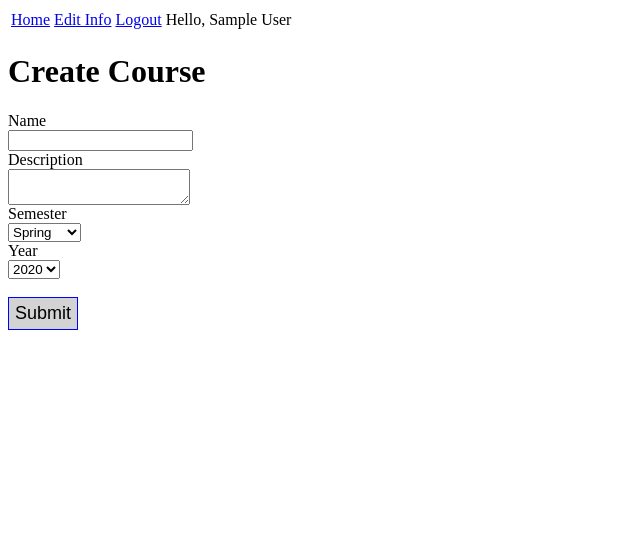
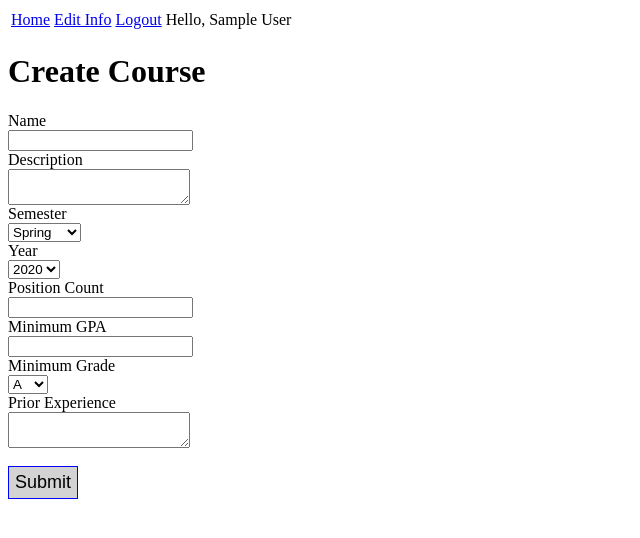
Before and after one commit to alohamac/TA-Portal, a Flask app: page /professor/courses/create in a window 1280 px wide. Shown: the top 538 px of the page, without its empty margins (0-640 px from the left). Run offline with Flask 2, Linux system fonts and the light colour scheme; a user stored in the database is signed in; tables that the repository leaves empty hold one stand-in row (values such as "Sample post").

Commit message:
Add new metadata fields.

```diff
--- a/app/forms.py
+++ b/app/forms.py
@@ -1,5 +1,6 @@
 from flask_wtf import FlaskForm
-from wtforms import StringField, SubmitField, SelectField, TextAreaField, PasswordField, BooleanField, IntegerField, DecimalField, DateField
+from wtforms import StringField, SubmitField, SelectField, TextAreaField, PasswordField, BooleanField, IntegerField,\
+    DecimalField, DateField
 from wtforms.validators import  ValidationError, DataRequired, EqualTo, Length, Email, EqualTo, Optional
 
 from app.models import User
@@ -17,7 +18,7 @@ validYears = [
     '2029'
 ]
 
-validPastYears =  [
+validPastYears = [
     '2013',
     '2014',
     '2015',
@@ -27,6 +28,7 @@ validPastYears =  [
     '2019',
     '2020'
 ]
+
 validSemesters = [
     'Spring',
     'Summer',
@@ -46,6 +48,7 @@ validGrades = [
     'D',
     'F'
 ]
+
 
 class RegisterForm(FlaskForm):
     name = StringField('Name', validators=[DataRequired()])
@@ -70,24 +73,41 @@ class LoginForm(FlaskForm):
 class InfoForm(FlaskForm):
     name = StringField('Name', validators=[Length(max=70)])
     phone = IntegerField('Phone', validators=[Optional()])
-    wsuID = StringField('WSU ID',validators=[Length(max=8)])
+    wsuID = StringField('WSU ID', validators=[Length(max=8)])
 
     # additional information (students only)
     gpa = DecimalField('GPA',validators=[Optional()])
     major = StringField('Major', validators=[Optional()])
-    graduation = DateField('Expected Graduation', format ='%m/%Y', validators=[Optional()])
+    graduation = DateField('Expected Graduation', format='%m/%Y', validators=[Optional()])
     submit = SubmitField('Save')
 
 
-class CourseMetadataForm(FlaskForm):
+class CreateCourseForm(FlaskForm):
     name = StringField('Name', validators=[Length(max=64), DataRequired()])
     description = TextAreaField('Description', validators=[Length(max=1024), DataRequired()])
     semester = SelectField('Semester', choices=validSemesters, validators=[DataRequired()])
     year = SelectField('Year', choices=validYears)
+    position_count = IntegerField('Position Count', validators=[DataRequired()])
+    minimum_gpa = DecimalField('Minimum GPA', validators=[DataRequired()], places=2)
+    minimum_grade = SelectField('Minimum Grade', choices=validGrades, validators=[DataRequired()])
+    prior_experience = TextAreaField('Prior Experience', validators=[Length(max=1024), DataRequired()])
     submit = SubmitField('Submit')
+
+
+class EditCourseForm(FlaskForm):
+    name = StringField('Name', validators=[Length(max=64)])
+    description = TextAreaField('Description', validators=[Length(max=1024)])
+    semester = SelectField('Semester', choices=validSemesters)
+    year = SelectField('Year', choices=validYears)
+    position_count = IntegerField('Position Count', validators=[Optional()])
+    minimum_gpa = DecimalField('Minimum GPA', places=2, validators=[Optional()])
+    minimum_grade = SelectField('Minimum Grade', choices=validGrades)
+    prior_experience = TextAreaField('Prior Experience', validators=[Length(max=1024)])
+    submit = SubmitField('Submit')
+
 
 class ApplicationForm(FlaskForm):
     semester = SelectField('Semester Taken', choices=validSemesters, validators=[DataRequired()])
-    year = SelectField('Year Taken', choices = validPastYears, validators=[DataRequired()])
-    grade = SelectField('Grade received', choices =validGrades, validators=[DataRequired()])
+    year = SelectField('Year Taken', choices=validPastYears, validators=[DataRequired()])
+    grade = SelectField('Grade received', choices=validGrades, validators=[DataRequired()])
     submit = SubmitField('Apply')
--- a/app/routes.py
+++ b/app/routes.py
@@ -5,7 +5,7 @@ from flask_login import current_user, login_user, logout_user, login_required
 
 from app import app, db
 from app.models import User, Course, Application
-from app.forms import LoginForm, RegisterForm, InfoForm, CourseMetadataForm, ApplicationForm
+from app.forms import LoginForm, RegisterForm, InfoForm, CreateCourseForm, ApplicationForm, EditCourseForm
 
 
 @app.before_first_request
@@ -102,11 +102,13 @@ def professor_register():
 @login_required
 @professor
 def professor_create_course():
-    form = CourseMetadataForm()
+    form = CreateCourseForm()
 
     if form.validate_on_submit():
         course = Course(name=form.name.data, description=form.description.data,
-                        semester=form.semester.data, year=form.year.data, professor=current_user.id)
+                        semester=form.semester.data, year=form.year.data, professor=current_user.id,
+                        position_count=form.position_count.data, minimum_gpa=form.position_count.data,
+                        minimum_grade=form.minimum_grade.data, prior_experience=form.prior_experience.data)
         db.session.add(course)
         db.session.commit()
         flash('Course created')
@@ -121,7 +123,7 @@ def professor_create_course():
 @professor
 def professor_edit_course(id):
     course = Course.query.get_or_404(id)
-    form = CourseMetadataForm()
+    form = EditCourseForm()
 
     if form.validate_on_submit():
         if form.name.data:
@@ -132,6 +134,14 @@ def professor_edit_course(id):
             course.semester = form.semester.data
         if form.year.data:
             course.year = form.year.data
+        if form.position_count.data:
+            course.position_count = form.position_count.data
+        if form.minimum_gpa.data:
+            course.minimum_gpa = form.minimum_gpa.data
+        if form.minimum_grade.data:
+            course.minimum_grade = form.minimum_grade.data
+        if form.prior_experience.data:
+            course.prior_experience = form.prior_experience.data
 
         db.session.commit()
 
@@ -140,6 +150,7 @@ def professor_edit_course(id):
     else:
         form.semester.data = course.semester
         form.year.data = str(course.year)
+        form.minimum_grade.data = course.minimum_grade
 
     return render_template('professor/edit_course.html', form=form, course=course)
 
--- a/app/templates/professor/create_course.html
+++ b/app/templates/professor/create_course.html
@@ -29,6 +29,30 @@
                 {% for error in form.year.errors %}
                     <span style="color: red;">[{{ error }}]</span><br>
                 {% endfor %}
+
+                {{ form.position_count.label }}<br>
+                {{ form.position_count }}<br>
+                {% for error in form.position_count.errors %}
+                    <span style="color: red;">[{{ error }}]</span><br>
+                {% endfor %}
+
+                {{ form.minimum_gpa.label }}<br>
+                {{ form.minimum_gpa }}<br>
+                {% for error in form.minimum_gpa.errors %}
+                    <span style="color: red;">[{{ error }}]</span><br>
+                {% endfor %}
+
+                {{ form.minimum_grade.label }}<br>
+                {{ form.minimum_grade }}<br>
+                {% for error in form.minimum_grade.errors %}
+                    <span style="color: red;">[{{ error }}]</span><br>
+                {% endfor %}
+
+                {{ form.prior_experience.label }}<br>
+                {{ form.prior_experience }}<br>
+                {% for error in form.prior_experience.errors %}
+                    <span style="color: red;">[{{ error }}]</span><br>
+                {% endfor %}
             </div>
             <br>
             {{ form.submit(class="button") }}
```
Also changed, not shown: app/models.py (+8 -3 lines), app/templates/professor/edit_course.html (+24 -0 lines), app/templates/student/course_info.html (+8 -0 lines).
